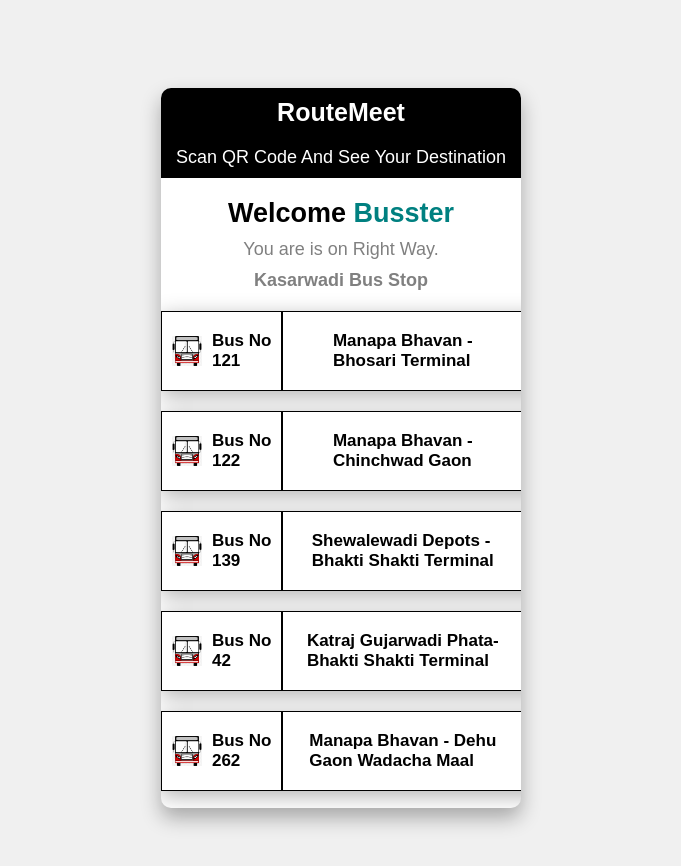
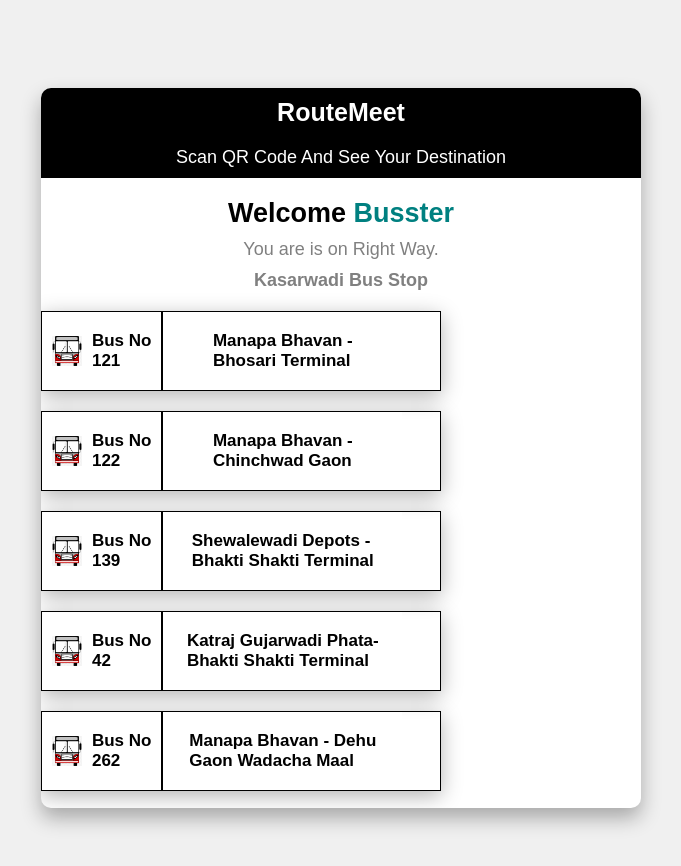
Before and after one commit to Mayank100401/MeetRoutee, a plain HTML site: page index.html in a window 1280 px wide. Shown: the whole page, without its empty margins (299-980 px from the left). Drawn offline with Linux system fonts and the light colour scheme.

Commit message:
Update second.css

```diff
--- a/second.css
+++ b/second.css
@@ -15,7 +15,7 @@ body {
 
 .container {
   background-color: #fff;
-  width: 360px;
+  width: 600px;
   height: 720px;
   border-radius: 10px;
   box-shadow: 0 10px 20px rgba(0, 0, 0, 0.3);
```
